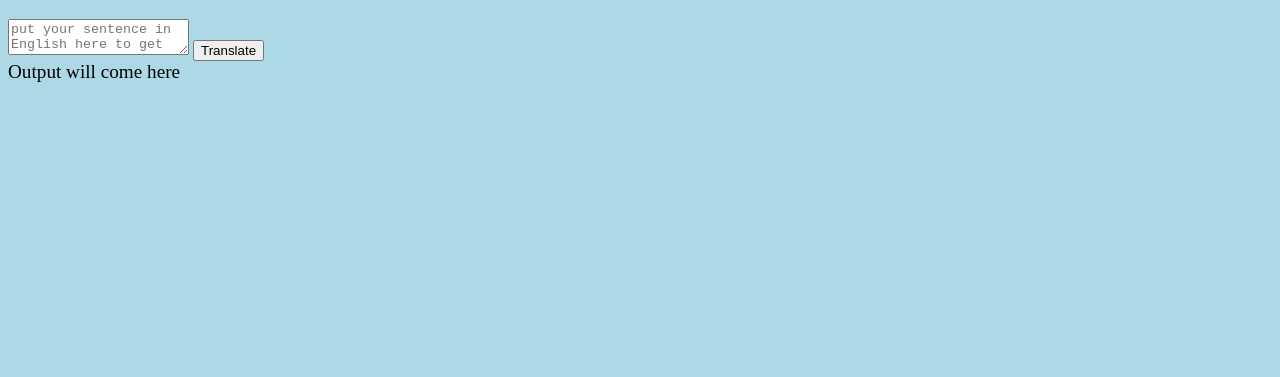
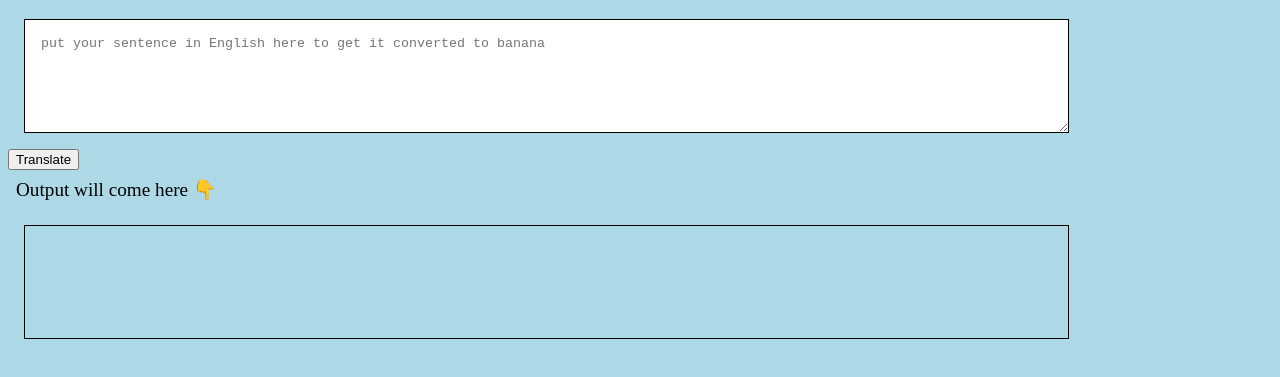
Before and after one commit to meghamalviya5/banana-speak, a plain HTML site: page index.html in a window 1280 px wide. Shown: the part 61-438 px from the top of the page. Drawn offline with Linux system fonts and the light colour scheme.

Commit message:
style: modified styling of index.html

```diff
--- a/index.html
+++ b/index.html
@@ -14,7 +14,7 @@
     <h1>Banana Speak</h1>
     <textarea id="txt-input" placeholder="put your sentence in English here to get it converted to banana"></textarea>
     <button id="btn-translate">Translate</button>
-    <div style="font-size: larger">Output will come here</div>
+    <div style="font-size: larger; padding: 0.5rem;">Output will come here 👇</div>
     <div id="translate-output"></div>
   </div>
   <script src="index.js"></script>
--- a/index.js
+++ b/index.js
@@ -8,9 +8,9 @@ var btnTranslate = document.querySelector("#btn-translate");
 var txtInput = document.querySelector("#txt-input");
 var outputBox = document.querySelector("#translate-output");
 
-// var serverURL = "https://api.funtranslations.com/translate/minion.json";
+var serverURL = "https://api.funtranslations.com/translate/minion.json";
 
-var serverURL = "https://lessonfourapi.tanaypratap.repl.co/translate/yoda.json";
+// var serverURL = "https://lessonfourapi.tanaypratap.repl.co/translate/yoda.json";
 
 function getTranslateURL(text) {
   return serverURL + "?" + "text=" + text;
--- a/styles.css
+++ b/styles.css
@@ -1,3 +1,20 @@
 body {
   background-color: lightblue;
 }
+
+#txt-input {
+  border: 1px solid black;
+  height: 10vh;
+  width: 80%;
+  margin: 1rem;
+  padding: 1rem;
+  display: block;
+}
+
+#translate-output {
+  border: 1px solid black;
+  height: 10vh;
+  width: 80%;
+  margin: 1rem;
+  padding: 1rem;
+}
```
